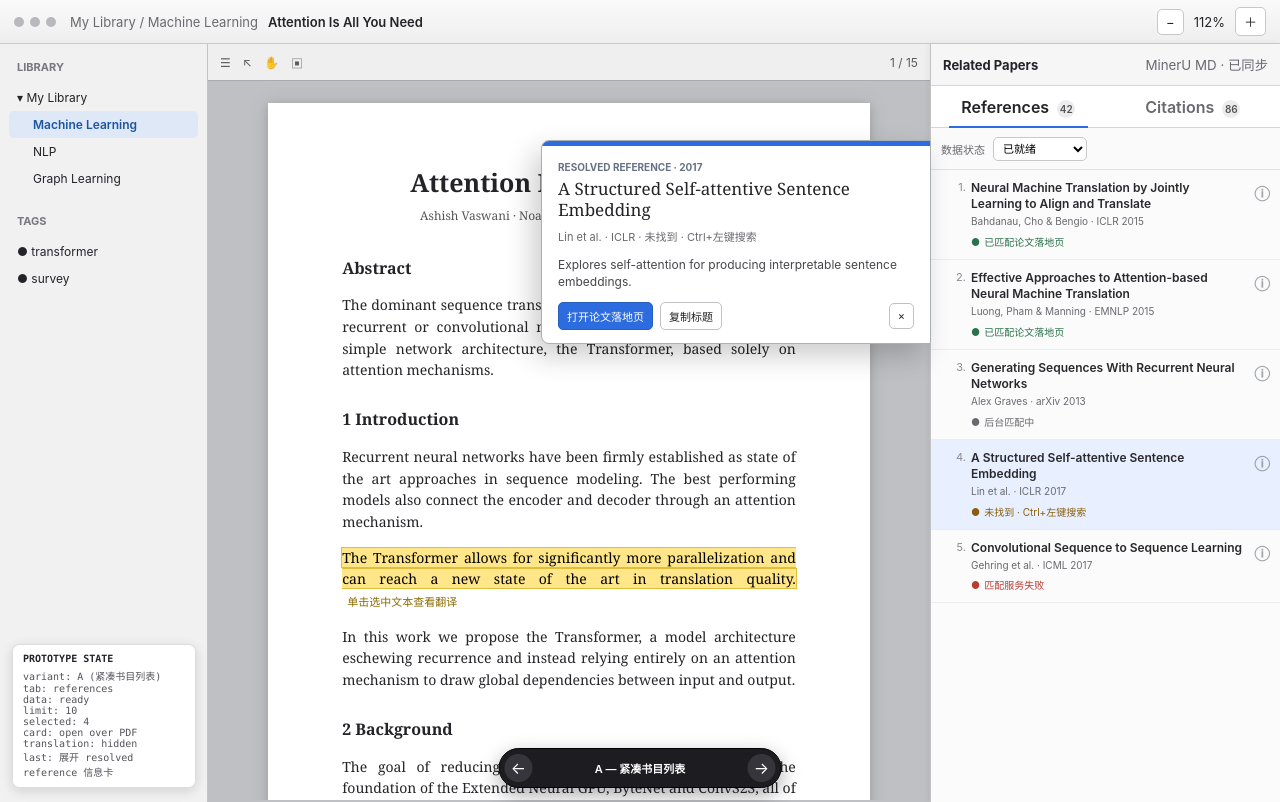
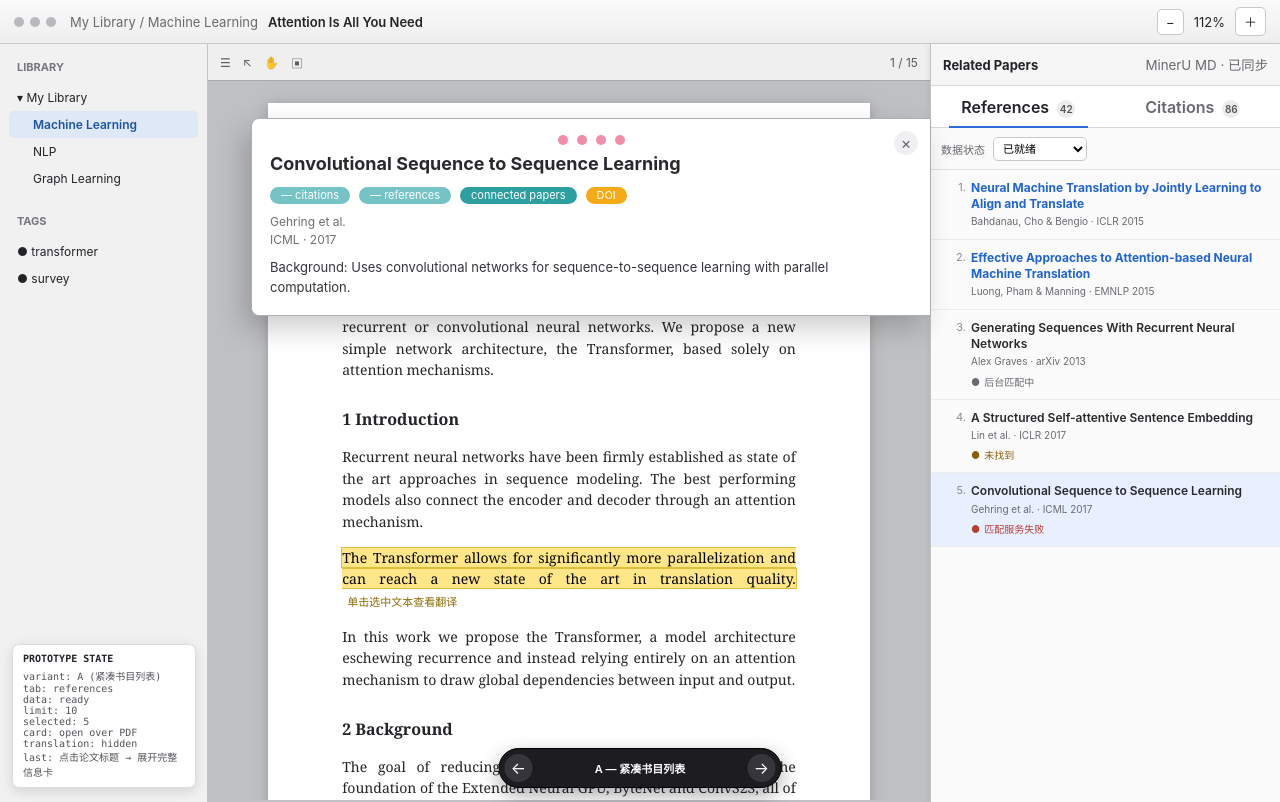
Before and after one commit to Woif-sha/reference-for-zotro, a plain HTML site: page prototypes/zotero9-sidebar/index.html in a window 1280 px wide. Both pictures are taken after a click on the element 1105 px from the left and 486 px from the top of the page. Drawn offline with Linux system fonts and the light colour scheme.

Commit message:
refine resolved paper details prototype

```diff
--- a/prototypes/zotero9-sidebar/index.html
+++ b/prototypes/zotero9-sidebar/index.html
@@ -262,16 +262,20 @@
     .paper-row.loading .row-status { color: var(--muted); }
     .paper-row.error .row-status { color: var(--danger); }
     .title { color: #29292d; font-weight: 600; line-height: 1.35; }
+    .paper-row.resolved .title {
+      color: #1f63d8;
+      font-weight: 700;
+      cursor: pointer;
+    }
     .meta { color: var(--muted); line-height: 1.35; }
     .row-status { margin-top: 5px; color: #2b7149; font-size: 10px; }
     .row-status::before { content: "●"; margin-right: 4px; }
 
     /* A: dense bibliography-first rows */
-    .variant-a .paper-row { display: grid; grid-template-columns: 27px 1fr 24px; gap: 5px; padding: 10px 8px; }
+    .variant-a .paper-row { display: grid; grid-template-columns: 27px 1fr; gap: 5px; padding: 10px 8px; }
     .variant-a .index { color: #8b8b91; text-align: right; font-size: 11px; }
     .variant-a .title { font-size: 12px; }
     .variant-a .meta { margin-top: 3px; font-size: 10px; }
-    .variant-a .info-button { align-self: start; opacity: .55; }
 
     /* B: author/date scan with a fixed preview dock */
     .variant-b .content { display: grid; grid-template-rows: minmax(0, 1fr) 155px; overflow: hidden; }
@@ -327,50 +331,74 @@
       cursor: pointer;
     }
 
-    .info-button {
-      display: inline-grid;
-      width: 22px;
-      height: 22px;
-      place-items: center;
-      border: 0;
-      border-radius: 4px;
-      background: transparent;
-      color: #5d626b;
-      cursor: pointer;
-      font-weight: 700;
-    }
-    .info-button:hover { background: #d7e2f5; opacity: 1; }
-
     .hover-card {
       position: absolute;
       z-index: 10;
-      top: 96px;
+      top: 74px;
       right: calc(var(--sidebar) - 1px);
-      width: 390px;
+      width: min(760px, calc(100vw - var(--sidebar) - 250px));
+      max-height: calc(100vh - 120px);
       border: 1px solid #aaaeb5;
       border-radius: 8px 0 0 8px;
       background: #fff;
       box-shadow: -8px 12px 28px #0003;
-      overflow: hidden;
+      overflow: auto;
+      user-select: text;
     }
     .hover-card[hidden] { display: none; }
-    .card-cover { height: 5px; background: var(--accent); }
-    .card-body { padding: 15px 16px 13px; }
-    .card-kicker { color: #687183; font-size: 10px; font-weight: 700; text-transform: uppercase; }
-    .card-title { margin: 5px 0 7px; font-family: Georgia, serif; font-size: 17px; line-height: 1.25; }
-    .card-meta { color: var(--muted); font-size: 11px; }
-    .card-summary { margin: 12px 0; color: #46464b; font-size: 12px; line-height: 1.45; }
-    .card-footer { display: flex; gap: 7px; align-items: center; }
-    .card-footer button {
-      border: 1px solid #bfc0c4;
-      border-radius: 5px;
-      background: #fff;
-      padding: 5px 8px;
+    .card-body { position: relative; padding: 16px 18px 18px; }
+    .card-dots {
+      display: flex;
+      justify-content: center;
+      gap: 9px;
+      margin: 0 0 8px;
+    }
+    .card-dots i {
+      width: 10px;
+      height: 10px;
+      border-radius: 50%;
+      background: #f28ca9;
+    }
+    .card-title {
+      max-width: calc(100% - 30px);
+      color: #1f63d8;
+      font-size: 18px;
+      font-weight: 750;
+      line-height: 1.25;
+    }
+    .card-title.unresolved { color: #29292d; }
+    .card-badges { display: flex; flex-wrap: wrap; gap: 9px; margin: 11px 0 9px; }
+    .card-badge {
+      border-radius: 999px;
+      background: #76c3c5;
+      color: #fff;
+      padding: 2px 11px;
       font-size: 11px;
+      line-height: 1.2;
+    }
+    .card-badge.connected { background: #2d9fa1; }
+    .card-badge.doi { background: #f5aa17; }
+    .card-meta { color: #6e6e74; font-size: 12px; line-height: 1.5; }
+    .card-background {
+      margin: 8px 0 0;
+      color: #34343a;
+      font-size: 13px;
+      line-height: 1.55;
+      white-space: pre-line;
+    }
+    .card-close {
+      position: absolute;
+      top: 12px;
+      right: 12px;
+      width: 24px;
+      height: 24px;
+      border: 0;
+      border-radius: 50%;
+      background: #f0f0f2;
+      color: #65656b;
       cursor: pointer;
+      user-select: none;
     }
-    .card-footer .primary { border-color: #2760bd; background: var(--accent); color: #fff; }
-    .card-close { margin-left: auto; }
 
     .toast {
       position: fixed;
@@ -512,17 +540,19 @@
         </div>
         <section class="content" id="content"></section>
         <aside class="hover-card" id="hoverCard" hidden>
-          <div class="card-cover"></div>
           <div class="card-body">
-            <div class="card-kicker" id="cardKicker">Resolved reference · 2017</div>
+            <button class="card-close" id="cardClose" aria-label="Close">×</button>
+            <div class="card-dots" aria-hidden="true"><i></i><i></i><i></i><i></i></div>
             <div class="card-title" id="cardTitle"></div>
-            <div class="card-meta" id="cardMeta"></div>
-            <p class="card-summary" id="cardSummary"></p>
-            <div class="card-footer">
-              <button class="primary" id="openPage">打开论文落地页</button>
-              <button id="copyTitle">复制标题</button>
-              <button class="card-close" id="cardClose" aria-label="Close">×</button>
+            <div class="card-badges" id="cardBadges">
+              <span class="card-badge" id="cardCitations"></span>
+              <span class="card-badge" id="cardReferences"></span>
+              <span class="card-badge connected">connected papers</span>
+              <span class="card-badge doi">DOI</span>
             </div>
+            <div class="card-meta" id="cardAuthors"></div>
+            <div class="card-meta" id="cardVenue"></div>
+            <p class="card-background" id="cardBackground"></p>
           </div>
         </aside>
       </aside>
@@ -551,8 +581,12 @@
         venue: "ICLR",
         year: "2015",
         status: "resolved",
-        statusText: "已匹配论文落地页",
-        summary: "Introduces an attention mechanism that learns to align and translate jointly, replacing fixed-length encoder representations."
+        statusText: "",
+        citations: 18743,
+        referenceCount: 26,
+        doi: "10.48550/arXiv.1409.0473",
+        summary: "Introduces an attention mechanism that learns to align and translate jointly, replacing fixed-length encoder representations.",
+        background: "Background: Neural machine translation systems traditionally encoded an entire source sentence into one fixed-length vector, creating a bottleneck for long and structurally complex inputs. This paper introduces a mechanism that learns a soft alignment between each generated target word and the most relevant source positions while translation is taking place.\n\nThe encoder uses a bidirectional recurrent network to build annotations for the source sentence. At each decoding step, the model assigns attention weights to those annotations and forms a context vector tailored to the word being generated. This lets the decoder concentrate on different parts of the source instead of depending on one compressed representation. Experiments on English–French translation showed that the approach improved performance, especially for longer sentences, and produced alignments that could be inspected directly. The work established the central attention pattern later generalized by the Transformer."
       },
       {
         title: "Effective Approaches to Attention-based Neural Machine Translation",
@@ -560,8 +594,12 @@
         venue: "EMNLP",
         year: "2015",
         status: "resolved",
-        statusText: "已匹配论文落地页",
-        summary: "Compares global and local attention mechanisms for neural machine translation and evaluates alternative alignment functions."
+        statusText: "",
+        citations: 12431,
+        referenceCount: 35,
+        doi: "10.18653/v1/D15-1166",
+        summary: "Compares global and local attention mechanisms for neural machine translation and evaluates alternative alignment functions.",
+        background: "Background: This study develops two practical attention families for neural machine translation. Global attention considers every source position for each generated target word, while local attention predicts a smaller source window and concentrates computation within it.\n\nThe authors compare several scoring functions for measuring compatibility between decoder states and encoder representations, and add an input-feeding path that informs later decisions about earlier alignment choices. Evaluations on English–German translation show consistent gains over non-attentional encoder–decoder systems, with the local-p attention model providing a useful balance between translation quality and computation. The paper also visualizes learned alignments, making clear how attention can serve both as a modeling mechanism and as an interpretable view of translation behavior."
       },
       {
         title: "Generating Sequences With Recurrent Neural Networks",
@@ -578,7 +616,7 @@
         venue: "ICLR",
         year: "2017",
         status: "unresolved",
-        statusText: "未找到 · Ctrl+左键搜索",
+        statusText: "未找到",
         summary: "Explores self-attention for producing interpretable sentence embeddings."
       },
       {
@@ -665,26 +703,26 @@
 
     function rowMarkup(item, index) {
       const selected = state.selected === index ? " selected" : "";
+      const status = item.status !== "resolved" && item.statusText ? `<div class="row-status">${item.statusText}</div>` : "";
       if (state.variant === "A") {
         return `<li class="paper-row ${item.status}${selected}" data-index="${index}" tabindex="0">
           <span class="index">${index + 1}.</span>
-          <div><div class="title">${item.title}</div><div class="meta">${item.authors} · ${item.venue} ${item.year}</div><div class="row-status">${item.statusText}</div></div>
-          <button class="info-button" data-info="${index}" aria-label="Show paper details">ⓘ</button>
+          <div><div class="title" data-paper-title="${index}">${item.title}</div><div class="meta">${item.authors} · ${item.venue} ${item.year}</div>${status}</div>
         </li>`;
       }
       if (state.variant === "B") {
         return `<li class="paper-row ${item.status}${selected}" data-index="${index}" tabindex="0">
           <span class="year">${item.year}</span>
-          <div class="title">${item.title}</div>
+          <div class="title" data-paper-title="${index}">${item.title}</div>
           <div class="meta">${item.authors} · ${item.venue}</div>
-          <div class="row-status">${item.statusText}</div>
+          ${status}
         </li>`;
       }
       return `<li class="paper-row ${item.status}${selected}" data-index="${index}" tabindex="0">
         <div class="eyebrow"><span>${state.tab === "references" ? `Reference ${index + 1}` : `Citing paper ${index + 1}`}</span><span>${item.year}</span></div>
-        <div class="title">${item.title}</div>
+        <div class="title" data-paper-title="${index}">${item.title}</div>
         <div class="meta">${item.authors} · ${item.venue}</div>
-        <div class="row-status">${item.statusText}</div>
+        ${status}
         <div class="row-actions"><button data-info="${index}">查看介绍</button><button data-jump="${index}">Ctrl+打开</button></div>
       </li>`;
     }
@@ -739,23 +777,24 @@ last: ${state.lastAction}`;
       const item = activeData()[index];
       state.selected = index;
       state.cardOpen = true;
-      state.lastAction = `展开 ${state.tab === "references" ? "resolved reference" : "citing paper"} 信息卡`;
-      document.querySelector("#cardKicker").textContent =
-        `${state.tab === "references" ? "Resolved reference" : "Citing paper"} · ${item.year}`;
+      state.lastAction = `点击论文标题 → 展开完整信息卡`;
       document.querySelector("#cardTitle").textContent = item.title;
-      document.querySelector("#cardMeta").textContent = `${item.authors} · ${item.venue} · ${item.statusText}`;
-      document.querySelector("#cardSummary").textContent = item.summary;
+      document.querySelector("#cardTitle").classList.toggle("unresolved", item.status !== "resolved");
+      document.querySelector("#cardCitations").textContent = `${item.citations ?? "—"} citations`;
+      document.querySelector("#cardReferences").textContent = `${item.referenceCount ?? "—"} references`;
+      document.querySelector("#cardBadges").hidden = item.status !== "resolved";
+      document.querySelector("#cardAuthors").textContent = item.authors;
+      document.querySelector("#cardVenue").textContent = `${item.venue} · ${item.year}${item.doi ? ` · ${item.doi}` : ""}`;
+      document.querySelector("#cardBackground").textContent = item.background ?? `Background: ${item.summary}`;
       render();
     }
 
-    function attemptJump(index, forced = false) {
+    function attemptJump(index) {
       const item = activeData()[index];
-      if (!forced) return;
-      const target = item.status === "resolved"
-        ? "论文落地页（原型不执行外部跳转）"
-        : `Google 搜索 “${item.title}”`;
+      if (item.status !== "resolved") return;
+      const target = `论文落地页 · ${item.doi ?? item.title}`;
       state.lastAction = `Ctrl+左键 → ${target}`;
-      showToast(target);
+      showToast(`${target}（原型不执行外部跳转）`);
       renderMonitor();
     }
 
@@ -805,38 +844,21 @@ last: ${state.lastAction}`;
     content.addEventListener("click", event => {
       const info = event.target.closest("[data-info]");
       const jump = event.target.closest("[data-jump]");
+      const title = event.target.closest("[data-paper-title]");
       const row = event.target.closest("[data-index]");
       if (info) return showCard(Number(info.dataset.info));
-      if (jump) return attemptJump(Number(jump.dataset.jump), true);
+      if (jump) return attemptJump(Number(jump.dataset.jump));
       if (!row) return;
       const index = Number(row.dataset.index);
-      if (event.ctrlKey || event.metaKey) return attemptJump(index, true);
+      if (title && (event.ctrlKey || event.metaKey)) return attemptJump(index);
+      if (title && !window.getSelection().toString()) return showCard(index);
       selectItem(index, false);
-    });
-
-    content.addEventListener("dblclick", event => {
-      const row = event.target.closest("[data-index]");
-      if (row) showCard(Number(row.dataset.index));
-    });
-
-    content.addEventListener("mouseover", event => {
-      const row = event.target.closest("[data-index]");
-      if (row && state.variant !== "C") {
-        clearTimeout(content.hoverTimer);
-        content.hoverTimer = setTimeout(() => showCard(Number(row.dataset.index)), 450);
-      }
     });
 
     document.querySelector("#cardClose").addEventListener("click", () => {
       state.cardOpen = false;
       state.lastAction = "关闭信息卡";
       render();
-    });
-    document.querySelector("#openPage").addEventListener("click", () => attemptJump(state.selected, true));
-    document.querySelector("#copyTitle").addEventListener("click", () => {
-      state.lastAction = "复制标题（原型仅模拟）";
-      showToast("已复制标题（原型）");
-      renderMonitor();
     });
 
     document.querySelector("#selection").addEventListener("click", () => {
```
Also changed, not shown: prototypes/zotero9-sidebar/README.md.
